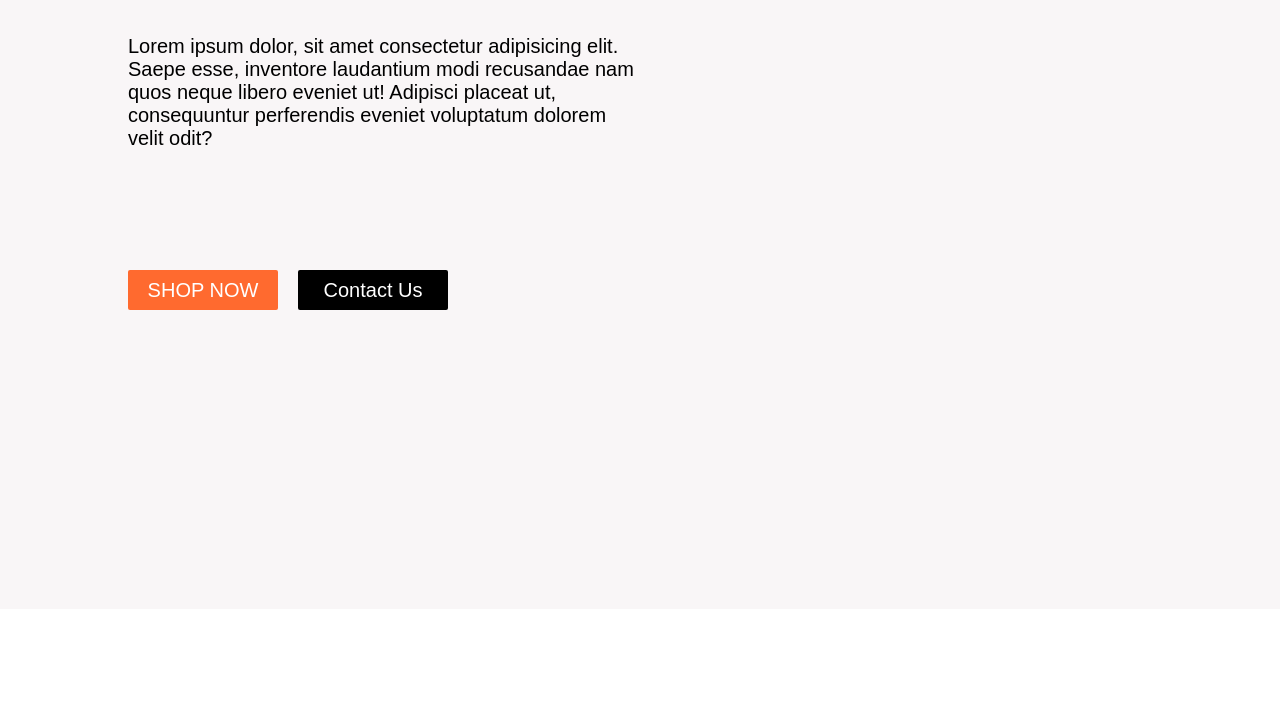
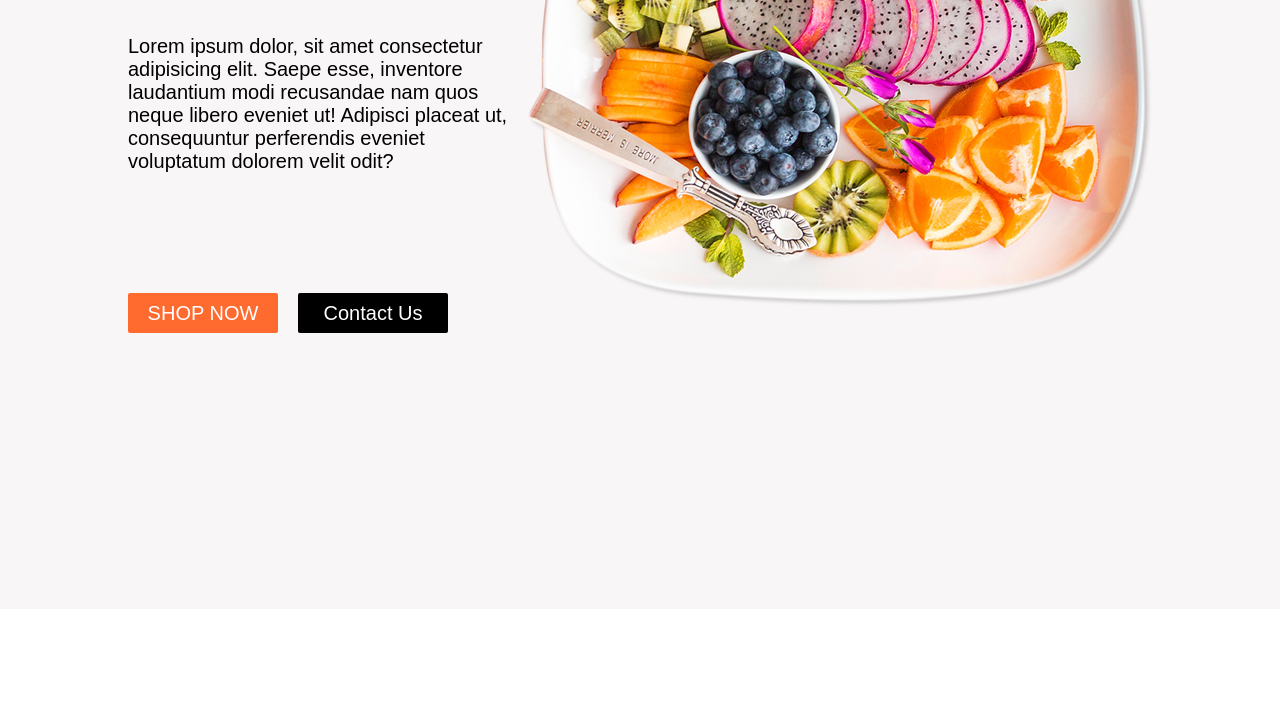
Before and after one commit to Kholy191/ITI-HTML-CSS-Project-, a plain HTML site: page index.html in a window 1280 px wide. Shown: the part 392-1100 px from the top of the page. Drawn offline with Linux system fonts and the light colour scheme; the site is published under a folder, as on GitHub Pages, so addresses that start at the root find nothing.

Commit message:
Finished

```diff
--- a/index.html
+++ b/index.html
@@ -36,7 +36,7 @@
     <!-- Welcome -->
     <div class="Welcome">
       <div class="HomeInnerDiv">
-        <img src="/images/dish.png" alt="" class="Home-Img" />
+        <img src="images/dish.png" alt="" class="Home-Img" />
         <h2 class="Home-h2">
           Welcome to <br />
           Our Fruits Shop
```
